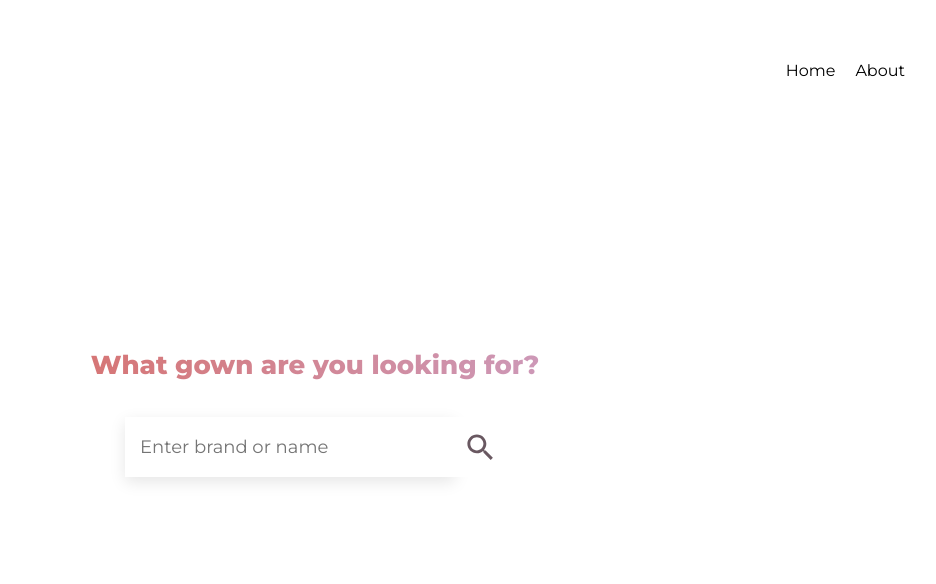
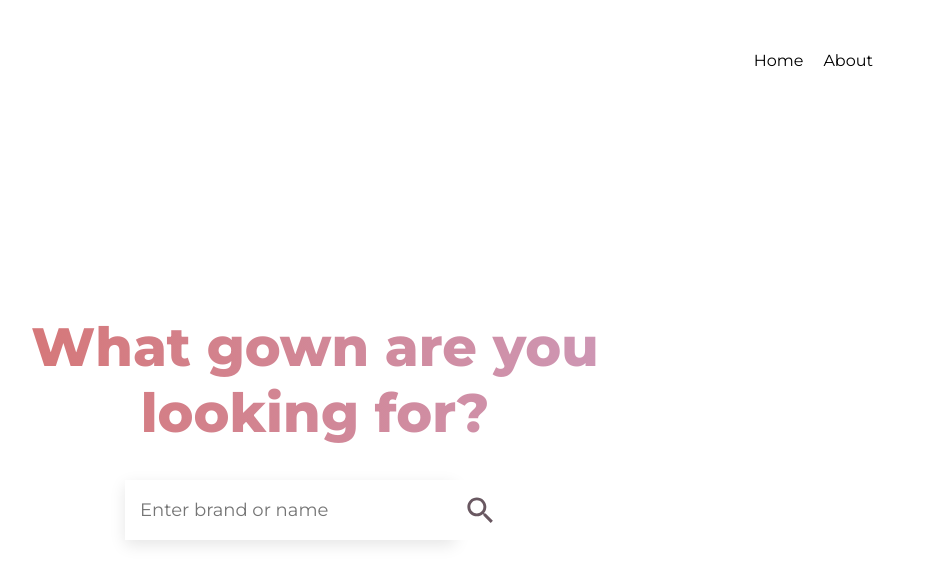
Before and after one commit to LilNoobie/gown-price-checker, a React (Create React App) app: page / in a window 1280 px wide. Shown: the top 584 px of the page, without its empty margins (325-1261 px from the left). Built offline with nearby package versions, Linux system fonts and the light colour scheme.

Commit message:
Edited homepage design

```diff
--- a/src/Components/Navbar/Navbar.css
+++ b/src/Components/Navbar/Navbar.css
@@ -1,7 +1,7 @@
 .navbar {
-    width: 100%;
+    width: 95vw;
     height: 80px;
-    margin-top: 10px;
+    margin-top: 0px;
     padding: 20px;
     position: absolute;
     background-color: white;
--- a/src/Pages/About/About.css
+++ b/src/Pages/About/About.css
@@ -1,10 +1,5 @@
-* {
-}
-
 .box {
     width: 50vw;
-    justify-content: center;
-    align-items: center;
 }
 
 .aboutBox {
@@ -21,7 +16,6 @@
     text-align: center;
     justify-content: center;
     font-size: calc(13px + 2vmin);
-
 }
 
 .aboutText {
@@ -29,6 +23,7 @@
     display: flex;
     text-align: center;
     justify-content: center;
+    margin-top: -20px;
 }
 
 
--- a/src/Pages/Home/Home.css
+++ b/src/Pages/Home/Home.css
@@ -1,5 +1,13 @@
+.homeBox {
+  width: 50vw;
+  display: flex;
+  flex-direction: column;
+  align-items: center;
+}
+
 .App-header {
-    min-height: 100vh;
+  width: 100vw;
+  height: 100vh;
   display: flex;
   flex-direction: column;
   align-items: center;
@@ -9,9 +17,16 @@
 }
 
 .header-text {
+  font-size: calc(38px + 2vmin);
   font-weight: 800;
   -webkit-text-fill-color: transparent;
-    background: linear-gradient(90deg, rgba(214,118,118,1) 0%, rgba(205,152,183,1) 100%, rgba(255,255,255,1) 100%);
+  background: linear-gradient(90deg, rgba(214, 118, 118, 1) 0%, rgba(205, 152, 183, 1) 100%, rgba(255, 255, 255, 1) 100%);
   -webkit-background-clip: text;
   background-clip: text;
 }
+
+.searchBar {
+  display: flex;
+  justify-content: center;
+  margin-top: -30px;
+}
--- a/src/Pages/Home/Home.jsx
+++ b/src/Pages/Home/Home.jsx
@@ -6,13 +6,16 @@ import './Home.css'
 function Home() {
   return (
     <header className="App-header">
-    <p className="header-text">
-      What gown are you looking for?
-    </p>
-      <div>
-        <SearchBar placeholder="Enter brand or name" data={SampleData}  />
+      <div className="homeBox">
+        <p className="header-text">
+          What gown are you looking for?
+        </p>
+
+        <div className="searchBar">
+          <SearchBar placeholder="Enter brand or name" data={SampleData} />
+        </div>
       </div>
-  </header>
+    </header>
   )
 }
 
```
Lines whose indentation alone changed are shown as unchanged.
